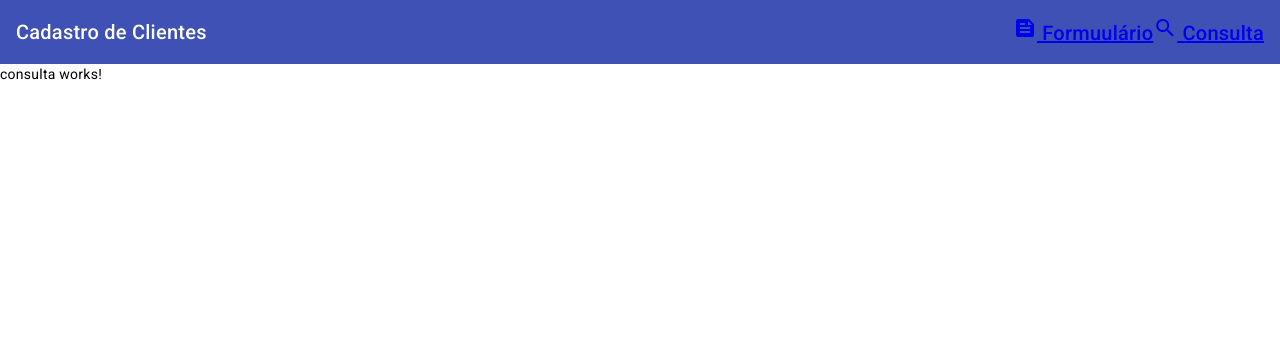
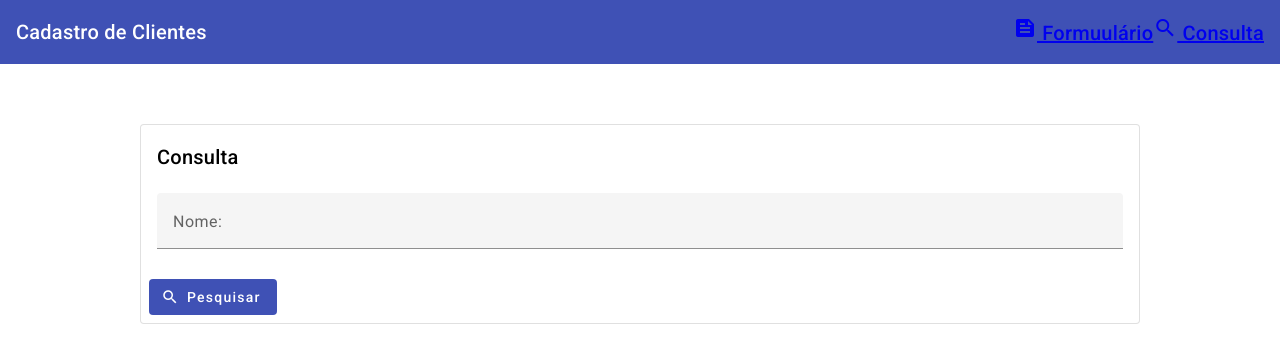
Before and after one commit to FelipeUnknown/curd-angular, an Angular app: page /consulta in a window 1280 px wide. Shown: the top 362 px of the page. Built offline with nearby package versions, Linux system fonts and the light colour scheme.

Commit message:
criação da interface de pesquisa e populando a lista de clientes utilizando o ciclo de vida do component 16/09/25

```diff
--- a/src/app/cliente.service.ts
+++ b/src/app/cliente.service.ts
@@ -17,8 +17,11 @@
     localStorage.setItem(ClienteService.REPO_CLIENTES, JSON.stringify(storage));
 
   }
+  pesquisarClietes(nome: string) : Cliente[]{
+    return this.obterStorage();
 
-  obterStorage() : Cliente[] {
+  }
+  private obterStorage() : Cliente[] {
     const repositorioClietes = localStorage.getItem(ClienteService.REPO_CLIENTES);
     if(repositorioClietes){
       const clientes: Cliente[] = JSON.parse(repositorioClietes);
--- a/src/app/consulta/consulta.component.html
+++ b/src/app/consulta/consulta.component.html
@@ -1 +1,28 @@
-<p>consulta works!</p>
+<div fxLayout="row" fxLayoutAlign="center">
+    <div fxLayout="column" fxFlex="1000px">
+        <form class="mt-60" #buscaForm="ngForm">
+            <mat-card appearance="outlined">
+                <mat-card-header>
+                    <mat-card-title>Consulta</mat-card-title>
+                </mat-card-header>
+                <mat-card-content class="mt-20">
+                    <div fxLayout="row">
+                        <div fxLayout="column" fxFlex="950">
+                            <mat-form-field class="full-width">
+                                <mat-label>Nome:</mat-label>
+                                <input matInput placeholder="Ex: José"/>
+                            </mat-form-field>
+                        </div>
+                    </div>
+                </mat-card-content>
+                <mat-card-actions>
+                    <button type="submit"  mat-flat-button color="primary">
+                        <mat-icon fontIcon="search"></mat-icon>
+                        Pesquisar
+                    </button>
+                </mat-card-actions>
+            </mat-card>
+        </form>
+    </div>
+
+</div>
--- a/src/app/consulta/consulta.component.ts
+++ b/src/app/consulta/consulta.component.ts
@@ -1,11 +1,38 @@
-import { Component } from '@angular/core';
+import { Component, OnInit } from '@angular/core';
+import { MatInputModule } from '@angular/material/input';
+import { MatCardModule } from '@angular/material/card';
+import { MatIconModule } from '@angular/material/icon';
+import { FlexLayoutModule } from '@angular/flex-layout';
+import { FormsModule } from '@angular/forms';
+import { MatTableModule } from '@angular/material/table';
+import { MatButtonModule } from "@angular/material/button";
+import { ClienteService } from '../cliente.service';
+import { Cliente } from '../cadastro/cliente';
+
 
 @Component({
   selector: 'app-consulta',
-  imports: [],
+  imports: [
+    MatInputModule,
+    MatCardModule,
+    MatIconModule,
+    MatTableModule,
+    MatButtonModule,
+    FlexLayoutModule,
+    FormsModule
+  ],
   templateUrl: './consulta.component.html',
   styleUrl: './consulta.component.scss'
 })
-export class ConsultaComponent {
+export class ConsultaComponent  implements OnInit {
+  listaClientes: Cliente[] = [];
 
+
+  constructor(private service: ClienteService){
+
+  }
+
+  ngOnInit(){
+    this.listaClientes = this.service. pesquisarClietes('');
+  }
 }
```
Also changed, not shown: 1 other file (tests, documents, lock files or other folders).
